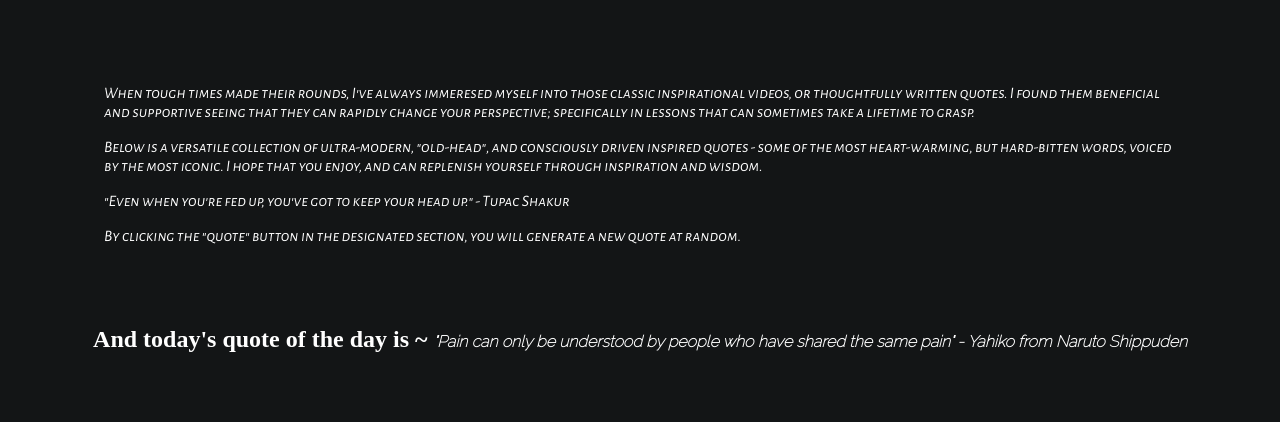
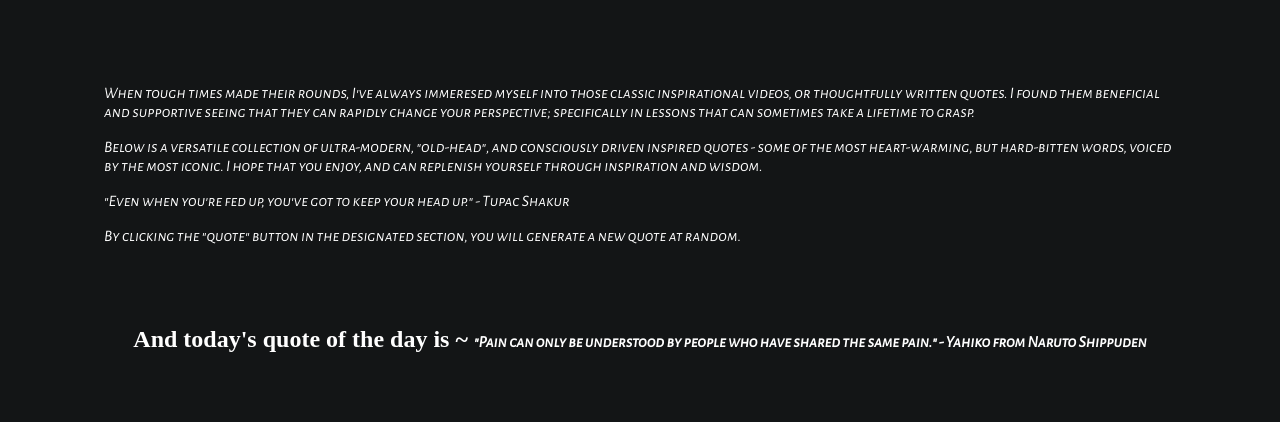
Before and after one commit to Orantes-J/Mood-Booster, a website built with Parcel: page index.html in a window 1280 px wide. Shown: the part 109-531 px from the top of the page. Built offline with nearby package versions, Linux system fonts and the light colour scheme.

Commit message:
Update index.html

```diff
--- a/index.html
+++ b/index.html
@@ -41,7 +41,7 @@
             <p>By clicking the "quote" button in the designated section, you will generate a new quote at random.</p>
         </section>
         <div class="loader"></div>
-        <h3 class="FontEdit t-quote">And today's quote of the day is ~ <span class="q-o-d mid-font"><i>"Pain can only be understood by people who have shared the same pain" - Yahiko from Naruto Shippuden</i></span></h3>
+        <h3 class="FontEdit t-quote">And today's quote of the day is ~ <span class="q-o-d low-font"><i> "Pain can only be understood by people who have shared the same pain." - Yahiko from Naruto Shippuden</i></span></h3>
         <div class="quote-ui">
             <section>
                 <h3 class="title-font">Kanye West</h3>
```
